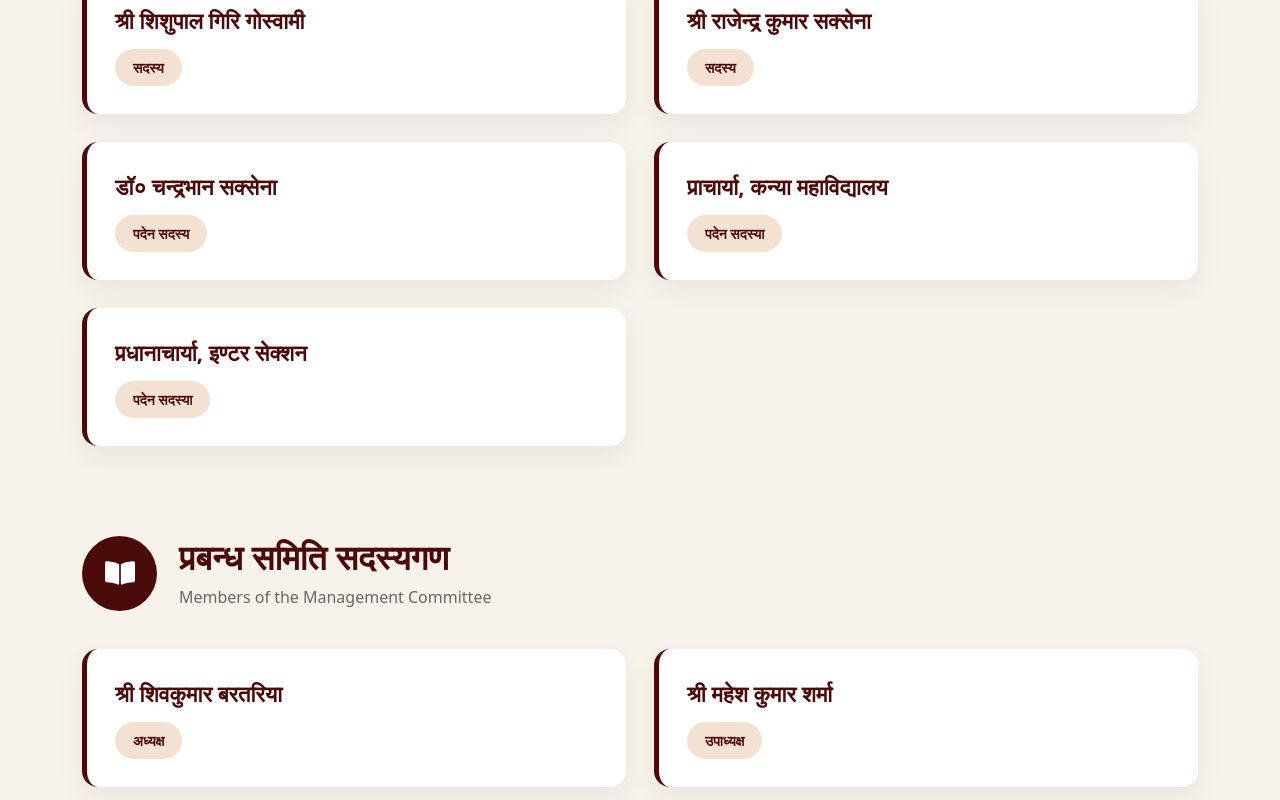
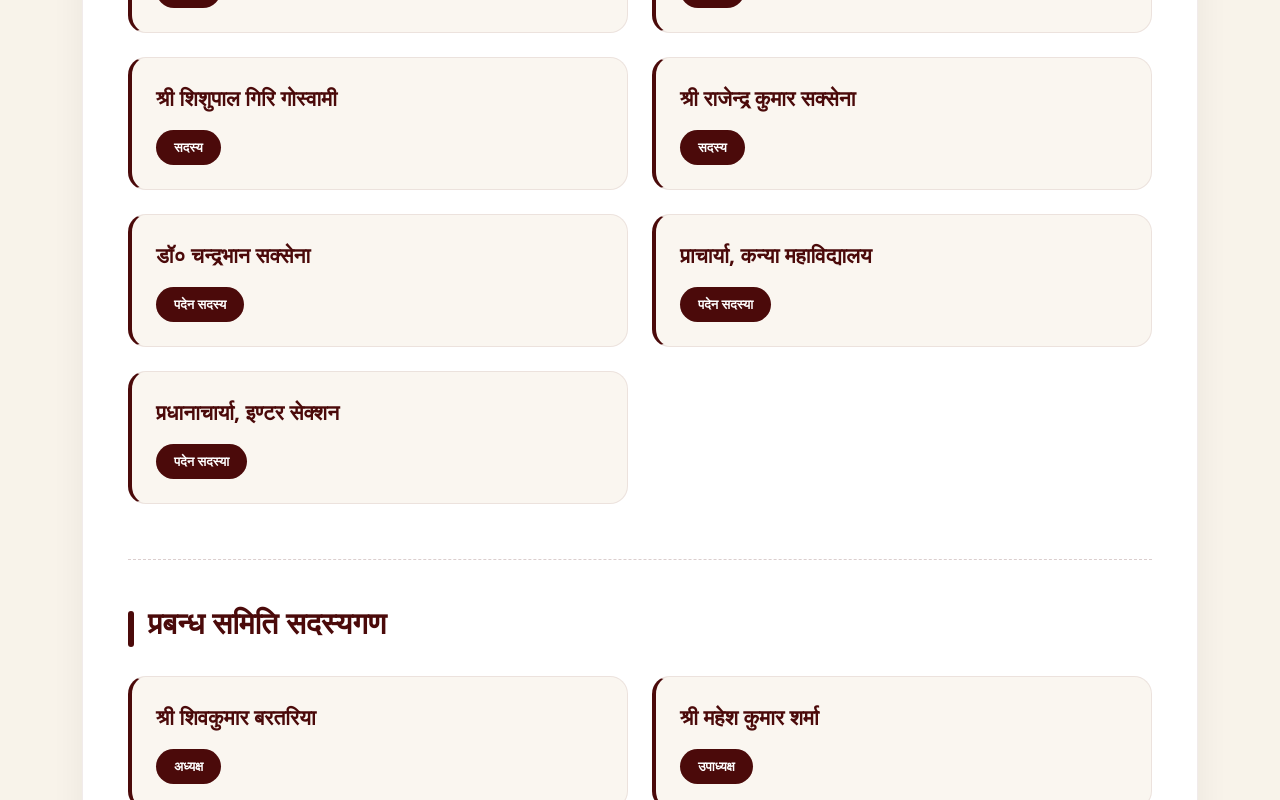
Before and after one commit to rishab-sudo/KMV-Bly, a React (Create React App) app: page /faculty in a window 1280 px wide. Shown: the part 1620-2420 px from the top of the page. Built offline with nearby package versions, Linux system fonts and the light colour scheme.

Commit message:
266may26

```diff
--- a/src/pages/Faculty.css
+++ b/src/pages/Faculty.css
@@ -1,5 +1,3 @@
-
-
 .faculty {
   width: 100%;
   background: #f8f3ea;
@@ -12,12 +10,10 @@
    TOP SECTION
 ========================= */
 
-
 .faculty-top {
   text-align: center;
   padding: 70px 0 60px;
 }
-
 
 .faculty-subtitle {
   display: inline-block;
@@ -31,7 +27,6 @@
   letter-spacing: 0.5px;
 }
 
-
 .faculty-heading {
   font-size: 46px;
   color: #4B0A0A;
@@ -39,7 +34,6 @@
   margin-bottom: 18px;
   line-height: 1.3;
 }
-
 
 .faculty-text {
   max-width: 850px;
@@ -54,7 +48,6 @@
    MAIN SECTION
 ========================= */
 
-
 .faculty-main-section {
   margin-bottom: 90px;
 }
@@ -64,14 +57,12 @@
    TITLE ROW
 ========================= */
 
-
 .faculty-title-row {
   display: flex;
   align-items: center;
   gap: 22px;
   margin-bottom: 38px;
 }
-
 
 .faculty-title-icon {
   width: 75px;
@@ -80,16 +71,13 @@
   color: #fff;
   border-radius: 50%;
 
-
   display: flex;
   align-items: center;
   justify-content: center;
 
-
   font-size: 30px;
   flex-shrink: 0;
 }
-
 
 .faculty-section-heading {
   font-size: 34px;
@@ -97,7 +85,6 @@
   font-weight: 700;
   margin-bottom: 8px;
 }
-
 
 .faculty-section-subtext {
   font-size: 16px;
@@ -107,86 +94,83 @@
 
 
 /* =========================
-   MANAGEMENT GRID
+   COMBINED FACULTY BOX
 ========================= */
 
+.faculty-combined-box {
+  width: 100%;
+  background: #fff;
+  border-radius: 28px;
+  padding: 45px;
+  box-shadow: 0 12px 35px rgba(0,0,0,0.06);
+  border: 1px solid rgba(75, 10, 10, 0.08);
+}
 
-.faculty-management-wrapper {
+.faculty-combined-inner {
+  width: 100%;
+}
+
+.faculty-combined-inner-second {
+  margin-top: 55px;
+  padding-top: 45px;
+  border-top: 1px dashed rgba(75, 10, 10, 0.2);
+}
+
+.faculty-combined-title {
+  font-size: 30px;
+  color: #4B0A0A;
+  margin-bottom: 35px;
+  font-weight: 700;
+  position: relative;
+  padding-left: 20px;
+}
+
+.faculty-combined-title::before {
+  content: "";
+  position: absolute;
+  left: 0;
+  top: 6px;
+  width: 6px;
+  height: 36px;
+  background: #4B0A0A;
+  border-radius: 20px;
+}
+
+.faculty-combined-grid {
   display: grid;
   grid-template-columns: repeat(2, 1fr);
-  gap: 28px;
+  gap: 24px;
 }
 
-
-/* =========================
-   MANAGEMENT CARD
-========================= */
-
-
-.faculty-management-card {
-  background: #fff;
-  border-left: 5px solid #4B0A0A;
-  padding: 28px;
-
-
-  display: flex;
-  align-items: center;
-  gap: 18px;
-
-
-  border-radius: 16px;
-
-
-  box-shadow: 0 10px 28px rgba(0,0,0,0.06);
-
-
+.faculty-combined-card {
+  background: #faf6f0;
+  border: 1px solid rgba(75, 10, 10, 0.08);
+  border-left: 4px solid #4B0A0A;
+  border-radius: 18px;
+  padding: 24px;
   transition: 0.4s ease;
 }
 
-
-.faculty-management-card:hover {
+.faculty-combined-card:hover {
   transform: translateY(-5px);
+  box-shadow: 0 10px 24px rgba(0,0,0,0.06);
 }
 
+.faculty-combined-name {
+  font-size: 21px;
+  color: #4B0A0A;
+  font-weight: 700;
+  line-height: 1.6;
+  margin-bottom: 14px;
+}
 
-.faculty-management-icon {
-  width: 65px;
-  height: 65px;
+.faculty-combined-role {
+  display: inline-block;
   background: #4B0A0A;
   color: #fff;
-
-
-  border-radius: 50%;
-
-
-  display: flex;
-  align-items: center;
-  justify-content: center;
-
-
-  flex-shrink: 0;
-
-
-  font-size: 24px;
-}
-
-
-.faculty-management-name {
-  font-size: 22px;
-  color: #4B0A0A;
-  margin-bottom: 12px;
-  line-height: 1.5;
-  font-weight: 700;
-}
-
-
-.faculty-management-role {
-  display: inline-block;
-  background: #f3e2d2;
-  color: #4B0A0A;
   padding: 8px 18px;
   border-radius: 30px;
-  font-size: 14px;
+  font-size: 13px;
   font-weight: 600;
 }
 
@@ -194,7 +178,6 @@
 /* =========================
    DEPARTMENT SECTION
 ========================= */
-
 
 .faculty-department-section {
   margin-bottom: 80px;
@@ -205,14 +188,12 @@
    DEPARTMENT TOP
 ========================= */
 
-
 .faculty-department-top {
   display: flex;
   align-items: center;
   gap: 20px;
   margin-bottom: 35px;
 }
-
 
 .faculty-department-heading {
   font-size: 32px;
@@ -226,7 +207,6 @@
    STAFF LIST
 ========================= */
 
-
 .faculty-staff-list {
   display: flex;
   flex-direction: column;
@@ -238,35 +218,26 @@
    STAFF ROW
 ========================= */
 
-
 .faculty-staff-row {
   width: 100%;
   background: #fff;
 
-
   border-left: 5px solid #4B0A0A;
 
-
   padding: 28px 32px;
-
 
   display: flex;
   align-items: center;
   justify-content: space-between;
 
-
   gap: 25px;
-
 
   border-radius: 16px;
 
-
   box-shadow: 0 10px 25px rgba(0,0,0,0.05);
-
 
   transition: 0.4s ease;
 }
-
 
 .faculty-staff-row:hover {
   transform: translateY(-4px);
@@ -276,7 +247,6 @@
 /* =========================
    LEFT
 ========================= */
-
 
 .faculty-staff-left {
   display: flex;
@@ -289,26 +259,20 @@
    ICON
 ========================= */
 
-
 .faculty-staff-icon {
   width: 65px;
   height: 65px;
 
-
   background: #4B0A0A;
   color: #fff;
 
-
   border-radius: 50%;
-
 
   display: flex;
   align-items: center;
   justify-content: center;
 
-
   flex-shrink: 0;
-
 
   font-size: 24px;
 }
@@ -317,7 +281,6 @@
 /* =========================
    NAME
 ========================= */
-
 
 .faculty-staff-name {
   font-size: 24px;
@@ -332,7 +295,6 @@
    QUALIFICATION
 ========================= */
 
-
 .faculty-staff-qualification {
   font-size: 15px;
   color: #666;
@@ -346,22 +308,17 @@
    DESIGNATION
 ========================= */
 
-
 .faculty-staff-designation {
   display: inline-block;
   background: #4B0A0A;
   color: #fff;
 
-
   padding: 12px 24px;
-
 
   border-radius: 40px;
 
-
   font-size: 14px;
   font-weight: 600;
-
 
   text-align: center;
   line-height: 1.6;
@@ -372,63 +329,51 @@
    RESPONSIVE
 ========================= */
 
-
 @media (max-width: 1200px) {
 
-
-  .faculty-management-wrapper {
+  .faculty-combined-grid {
     grid-template-columns: 1fr;
   }
-
 
 }
 
 
 @media (max-width: 992px) {
 
-
   .faculty-staff-row {
     flex-direction: column;
     align-items: flex-start;
   }
 
-
   .faculty-staff-right {
     width: 100%;
   }
-
 
 }
 
 
 @media (max-width: 768px) {
 
-
   .faculty {
     padding-bottom: 60px;
   }
-
 
   .faculty-top {
     padding: 60px 0 45px;
   }
 
-
   .faculty-heading {
     font-size: 30px;
   }
-
 
   .faculty-text {
     font-size: 15px;
   }
 
-
   .faculty-title-row,
   .faculty-department-top {
     align-items: flex-start;
   }
-
 
   .faculty-title-icon,
   .faculty-staff-icon {
@@ -437,73 +382,83 @@
     font-size: 22px;
   }
 
-
   .faculty-section-heading {
     font-size: 26px;
   }
-
 
   .faculty-department-heading {
     font-size: 26px;
   }
 
-
-  .faculty-management-card,
   .faculty-staff-row {
     padding: 24px;
   }
 
-
-  .faculty-management-name,
   .faculty-staff-name {
     font-size: 20px;
   }
 
-
   .faculty-staff-qualification {
     font-size: 14px;
   }
-
 
   .faculty-staff-designation {
     width: 100%;
     text-align: center;
   }
 
+  .faculty-combined-box {
+    padding: 28px 22px;
+    border-radius: 22px;
+  }
+
+  .faculty-combined-title {
+    font-size: 24px;
+    margin-bottom: 28px;
+  }
+
+  .faculty-combined-name {
+    font-size: 18px;
+  }
 
 }
 
 
 @media (max-width: 576px) {
 
-
   .faculty-heading {
     font-size: 26px;
   }
-
 
   .faculty-section-heading,
   .faculty-department-heading {
     font-size: 22px;
   }
 
-
-  .faculty-management-card,
   .faculty-staff-row {
     padding: 20px;
   }
 
-
-  .faculty-management-name,
   .faculty-staff-name {
     font-size: 18px;
   }
 
-
-  .faculty-management-role,
   .faculty-staff-designation {
     font-size: 13px;
   }
 
+  .faculty-combined-card {
+    padding: 18px;
+  }
+
+  .faculty-combined-name {
+    font-size: 17px;
+  }
+
+  .faculty-combined-role {
+    width: 100%;
+    text-align: center;
+    font-size: 13px;
+  }
 
 }
--- a/src/pages/Faculty.js
+++ b/src/pages/Faculty.js
@@ -511,159 +511,105 @@ const Faculty = () => {
 
         {/* GOVERNING COUNCIL */}
 
+{/* =========================
+   GOVERNING + MANAGEMENT COMBINED
+========================= */}
 
 <div className="faculty-main-section">
 
-
   <div className="faculty-title-row">
-
 
     <div className="faculty-title-icon">
       <FaUniversity />
     </div>
 
-
     <div>
 
-
       <h2 className="faculty-section-heading">
-                समिति संचालन परिषद
+        समिति एवं प्रबंधन सदस्यगण
       </h2>
 
-
       <p className="faculty-section-subtext">
-                सत्र 2025-26 के अनुसार समिति संचालन परिषद
+        महाविद्यालय संचालन एवं प्रबंधन समिति
       </p>
-
 
     </div>
 
+  </div>
+
+  {/* SINGLE BIG BOX */}
+
+  <div className="faculty-combined-box">
+
+    {/* GOVERNING COUNCIL */}
+
+    <div className="faculty-combined-inner">
+
+      <h3 className="faculty-combined-title">
+        समिति संचालन परिषद
+      </h3>
+
+      <div className="faculty-combined-grid">
+
+        {governingCouncil.map((item, index) => (
+
+          <div
+            className="faculty-combined-card"
+            key={index}
+          >
+
+            <h4 className="faculty-combined-name">
+              {item.name}
+            </h4>
+
+            <span className="faculty-combined-role">
+              {item.role}
+            </span>
 
           </div>
 
+        ))}
 
-          <div className="faculty-management-wrapper">
+      </div>
 
+    </div>
 
-            {governingCouncil.map((item, index) => (
+    {/* MANAGEMENT COMMITTEE */}
 
+    <div className="faculty-combined-inner faculty-combined-inner-second">
+
+      <h3 className="faculty-combined-title">
+        प्रबन्ध समिति सदस्यगण
+      </h3>
+
+      <div className="faculty-combined-grid">
+
+        {managementCommittee.map((item, index) => (
 
           <div
-                className="faculty-management-card"
+            className="faculty-combined-card"
             key={index}
           >
 
+            <h4 className="faculty-combined-name">
+              {item.name}
+            </h4>
 
-                {/* <div className="faculty-management-icon">
-                  <FaUserTie />
-                </div> */}
-
-
-                <div>
-
-
-                  <h3 className="faculty-management-name">
-                    {item.name}
-                  </h3>
-
-
-                  <span className="faculty-management-role">
+            <span className="faculty-combined-role">
               {item.role}
             </span>
 
+          </div>
+
+        ))}
 
       </div>
 
+    </div>
 
   </div>
 
-
-            ))}
-
-
 </div>
-
-
-        </div>
-
-
-        {/* MANAGEMENT COMMITTEE */}
-
-
-        <div className="faculty-main-section">
-
-
-          <div className="faculty-title-row">
-
-
-            <div className="faculty-title-icon">
-              <FaBookOpen />
-            </div>
-
-
-            <div>
-
-
-              <h2 className="faculty-section-heading">
-                प्रबन्ध समिति सदस्यगण
-              </h2>
-
-
-              <p className="faculty-section-subtext">
-                Members of the Management Committee
-              </p>
-
-
-            </div>
-
-
-          </div>
-
-
-          <div className="faculty-management-wrapper">
-
-
-            {managementCommittee.map((item, index) => (
-
-
-              <div
-                className="faculty-management-card"
-                key={index}
-              >
-
-
-                {/* <div className="faculty-management-icon">
-                  <FaUserTie />
-                </div> */}
-
-
-                <div>
-
-
-                  <h3 className="faculty-management-name">
-                    {item.name}
-                  </h3>
-
-
-                  <span className="faculty-management-role">
-                    {item.role}
-                  </span>
-
-
-                </div>
-
-
-              </div>
-
-
-            ))}
-
-
-          </div>
-
-
-        </div>
-
 
     {/* DEPARTMENT WISE STAFF */}
 
```
Also changed, not shown: src/pages/Admission.css (+29 -22 lines), src/pages/Admission.js (+11 -6 lines). Lines whose indentation alone changed are shown as unchanged.
